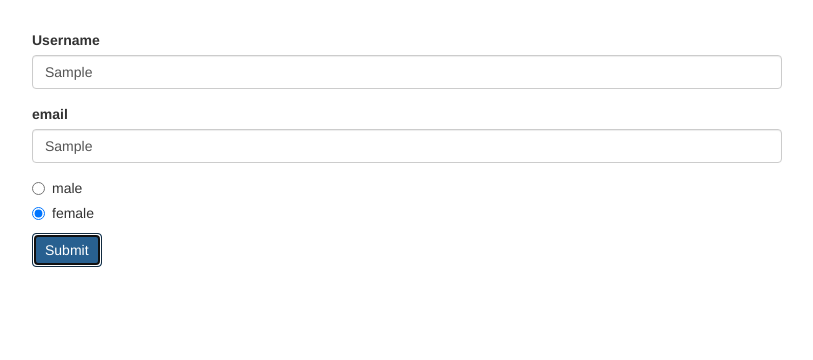
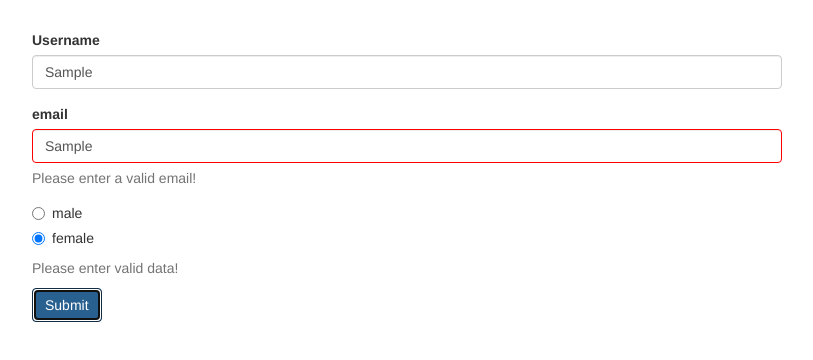
Before and after one commit to estherMC/ng-forms-reactive, an Angular app: page / in a window 1280 px wide. Both pictures are taken after typing "Sample", "Sample" into the empty fields and a click on the button "Submit". Shown: the top 360 px of the page, without its empty margins (233-1046 px from the left). Built offline with nearby package versions, Linux system fonts and the light colour scheme.

Commit message:
sparkles: get access to controls

```diff
--- a/src/app/app.component.css
+++ b/src/app/app.component.css
@@ -1,3 +1,7 @@
 .container {
   margin-top: 30px;
 }
+
+input.ng-invalid.ng-touched {
+ border: 1px solid red;
+}
--- a/src/app/app.component.html
+++ b/src/app/app.component.html
@@ -9,6 +9,7 @@
             id="username"
             formControlName="username"
             class="form-control">
+        <span *ngIf="!signupForm.get('username').valid && signupForm.get('username').touched" class="help-block">Please enter a valid username!</span>
         </div>
         <!-- El de dalt també es pot indicar així -->
         <!-- [formControlName]="'username'"         -->
@@ -19,6 +20,7 @@
             id="email"
             formControlName="email"
             class="form-control">
+        <span *ngIf="!signupForm.get('email').valid && signupForm.get('email').touched" class="help-block">Please enter a valid email!</span>
         </div>
         <div class="radio" *ngFor="let gender of genders">
           <label>
@@ -28,6 +30,7 @@
               [value]="gender">{{ gender }}
           </label>
         </div>
+        <span *ngIf="!signupForm.valid && signupForm.touched" class="help-block">Please enter valid data!</span>
         <button class="btn btn-primary" type="submit">Submit</button>
       </form>
     </div>
```
